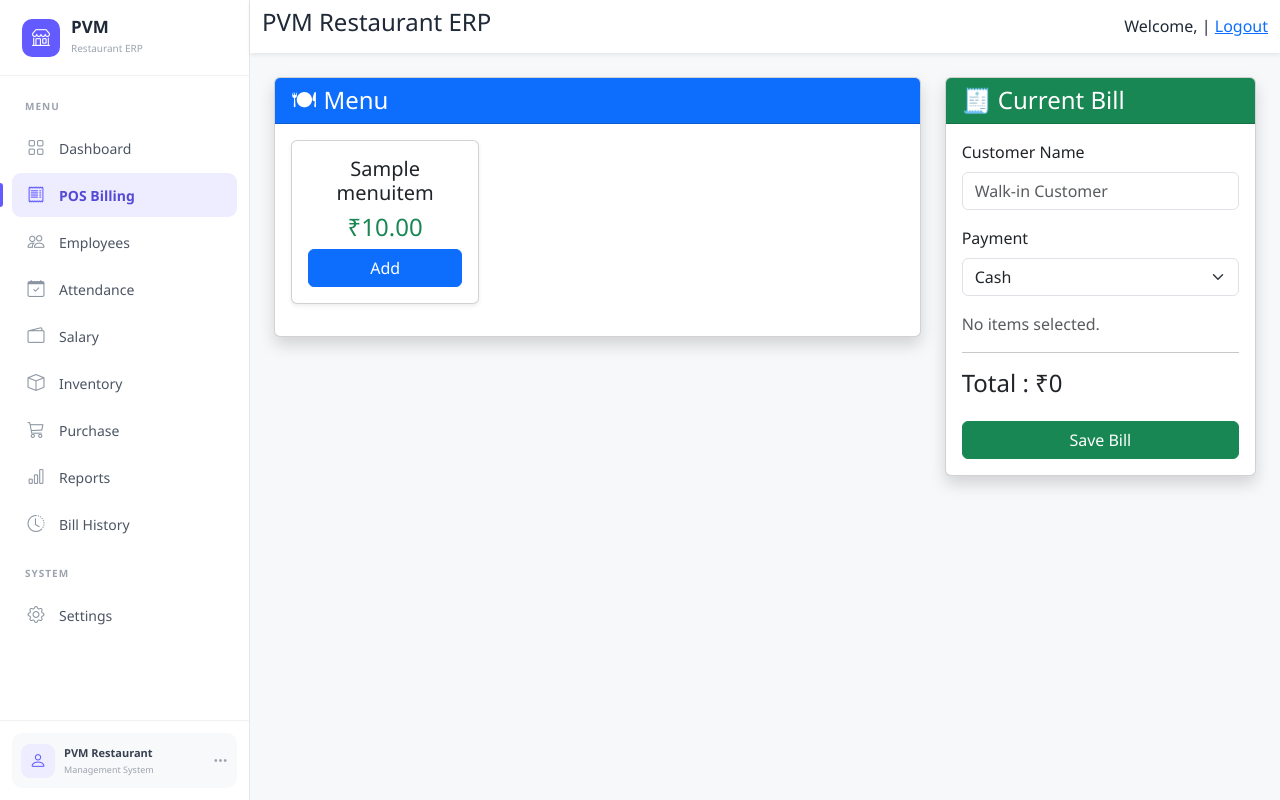
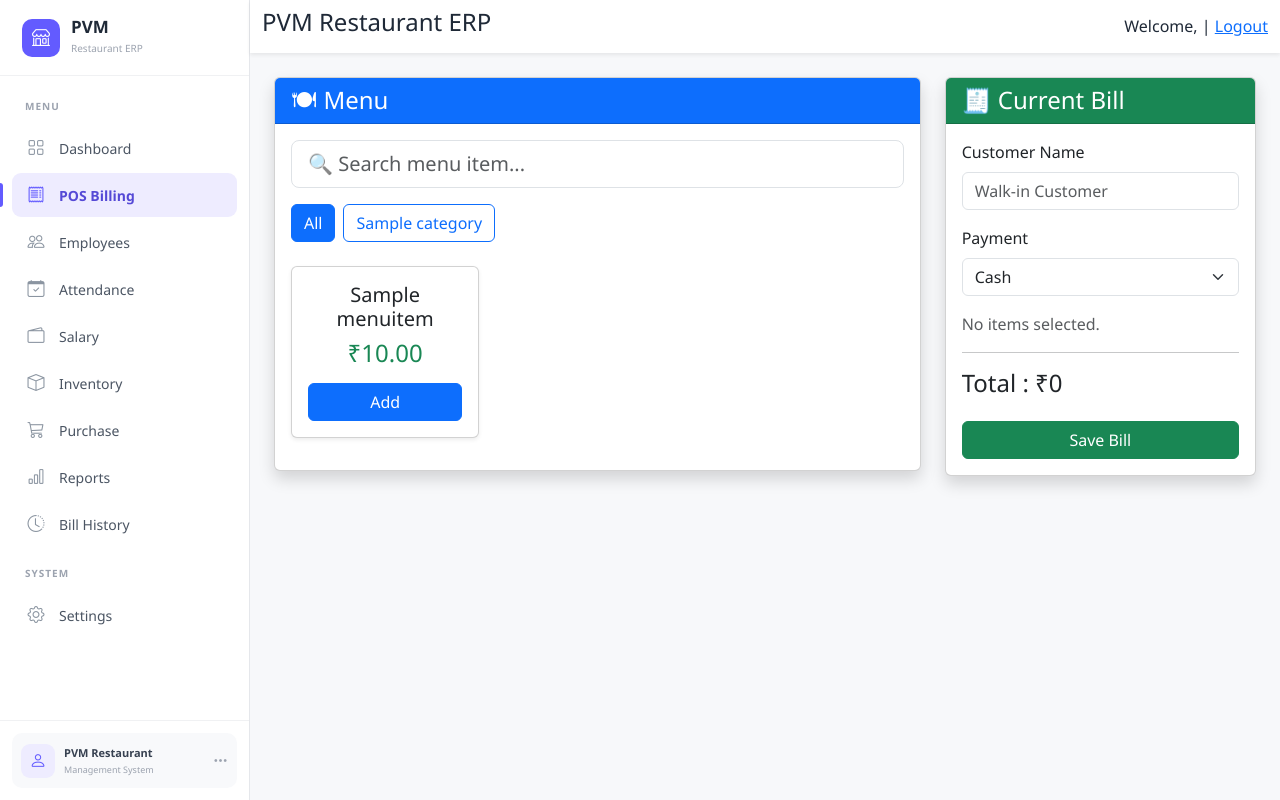
Before and after one commit to sachin-meethal/pvm, a Django app: page /billing/ in a window 1280 px wide. Run offline with Django 5.2, Linux system fonts and the light colour scheme; tables that the repository leaves empty hold one stand-in row (values such as "Sample post").

Commit message:
Add POS category filters and menu search

```diff
--- a/templates/billing/pos.html
+++ b/templates/billing/pos.html
@@ -6,8 +6,8 @@
 
 <div class="row">
 
-    <!-- Left Side -->
-    <div class="col-md-8">
+    <!-- MENU SIDE -->
+    <div class="col-lg-8">
 
         <div class="card shadow">
 
@@ -17,22 +17,71 @@
 
             <div class="card-body">
 
-                <div class="row">
+                <!-- SEARCH -->
+                <div class="mb-3">
+                    <input
+                        type="text"
+                        id="menu-search"
+                        class="form-control form-control-lg"
+                        placeholder="🔍 Search menu item..."
+                        onkeyup="filterMenu()"
+                    >
+                </div>
+
+                <!-- CATEGORY BUTTONS -->
+                <div class="d-flex flex-wrap gap-2 mb-4">
+
+                    <button
+                        type="button"
+                        class="btn btn-primary category-btn"
+                        onclick="selectCategory('all', this)">
+                        All
+                    </button>
+
+                    {% for category in categories %}
+
+                    <button
+                        type="button"
+                        class="btn btn-outline-primary category-btn"
+                        onclick="selectCategory('{{ category.id }}', this)">
+                        {{ category.name }}
+                    </button>
+
+                    {% endfor %}
+
+                </div>
+
+                <!-- MENU ITEMS -->
+                <div class="row" id="menu-items">
 
                     {% for item in items %}
 
-                    <div class="col-md-4 mb-3">
+                    <div
+                        class="col-6 col-md-4 mb-3 menu-item"
+                        data-category="{{ item.category_id }}"
+                        data-name="{{ item.name|lower }}"
+                    >
 
                         <div class="card h-100 shadow-sm">
 
-                            <div class="card-body text-center">
+                            <div class="card-body text-center d-flex flex-column">
 
-                                <h5>{{ item.name }}</h5>
+                                <h5 class="menu-item-name">
+                                    {{ item.name }}
+                                </h5>
 
-                                <h4 class="text-success">₹{{ item.price }}</h4>
+                                <h4 class="text-success mt-auto">
+                                    ₹{{ item.price }}
+                                </h4>
 
-                                <button class="btn btn-primary w-100"
-                                    onclick="addItem({{ item.id }}, '{{ item.name|escapejs }}', {{ item.price }})">
+                                <button
+                                    type="button"
+                                    class="btn btn-primary w-100 mt-2"
+                                    onclick="addItem(
+                                        {{ item.id }},
+                                        '{{ item.name|escapejs }}',
+                                        {{ item.price }}
+                                    )">
                                     Add
                                 </button>
 
@@ -54,15 +103,22 @@
 
                 </div>
 
+                <!-- NO SEARCH RESULT -->
+                <div
+                    id="no-menu-results"
+                    class="alert alert-warning text-center d-none">
+                    No matching menu items found.
+                </div>
+
             </div>
 
         </div>
 
     </div>
 
-    <!-- Right Side -->
 
-    <div class="col-md-4">
+    <!-- CURRENT BILL -->
+    <div class="col-lg-4">
 
         <div class="card shadow">
 
@@ -71,22 +127,48 @@
             </div>
 
             <div class="card-body">
+
                 <div class="mb-3">
-                    <label class="form-label">Customer Name</label>
-                    <input type="text" class="form-control" id="customer-name" placeholder="Walk-in Customer">
+
+                    <label class="form-label">
+                        Customer Name
+                    </label>
+
+                    <input
+                        type="text"
+                        class="form-control"
+                        id="customer-name"
+                        placeholder="Walk-in Customer"
+                    >
+
                 </div>
+
+
                 <div class="mb-3">
-                    <label class="form-label">Payment</label>
 
-                    <select id="payment-method" class="form-select">
+                    <label class="form-label">
+                        Payment
+                    </label>
+
+                    <select
+                        id="payment-method"
+                        class="form-select">
+
                         <option value="Cash">Cash</option>
                         <option value="Card">Card</option>
                         <option value="UPI">UPI</option>
+
                     </select>
+
                 </div>
 
+
                 <div id="cart-items">
-                    <p class="text-muted">No items selected.</p>
+
+                    <p class="text-muted">
+                        No items selected.
+                    </p>
+
                 </div>
 
                 <hr>
@@ -96,7 +178,10 @@
                     <span id="cart-total">₹0</span>
                 </h4>
 
-                <button class="btn btn-success w-100 mt-3" onclick="saveBill()">
+                <button
+                    type="button"
+                    class="btn btn-success w-100 mt-3"
+                    onclick="saveBill()">
                     Save Bill
                 </button>
 
@@ -109,4 +194,91 @@
 </div>
 
 
+<script>
+
+let selectedCategory = "all";
+
+
+function selectCategory(category, button) {
+
+    selectedCategory = category;
+
+    document.querySelectorAll(".category-btn").forEach(function(btn) {
+
+        btn.classList.remove("btn-primary");
+        btn.classList.add("btn-outline-primary");
+
+    });
+
+    button.classList.remove("btn-outline-primary");
+    button.classList.add("btn-primary");
+
+    filterMenu();
+}
+
+
+function filterMenu() {
+
+    const search =
+        document.getElementById("menu-search")
+        .value
+        .toLowerCase()
+        .trim();
+
+    const items =
+        document.querySelectorAll(".menu-item");
+
+    let visibleCount = 0;
+
+
+    items.forEach(function(item) {
+
+        const name =
+            item.dataset.name.toLowerCase();
+
+        const category =
+            item.dataset.category;
+
+
+        const categoryMatch =
+            selectedCategory === "all" ||
+            category === selectedCategory;
+
+
+        const searchMatch =
+            name.includes(search);
+
+
+        if (categoryMatch && searchMatch) {
+
+            item.style.display = "";
+            visibleCount++;
+
+        } else {
+
+            item.style.display = "none";
+
+        }
+
+    });
+
+
+    const noResults =
+        document.getElementById("no-menu-results");
+
+
+    if (visibleCount === 0 && items.length > 0) {
+
+        noResults.classList.remove("d-none");
+
+    } else {
+
+        noResults.classList.add("d-none");
+
+    }
+
+}
+
+</script>
+
 {% endblock %}
```
